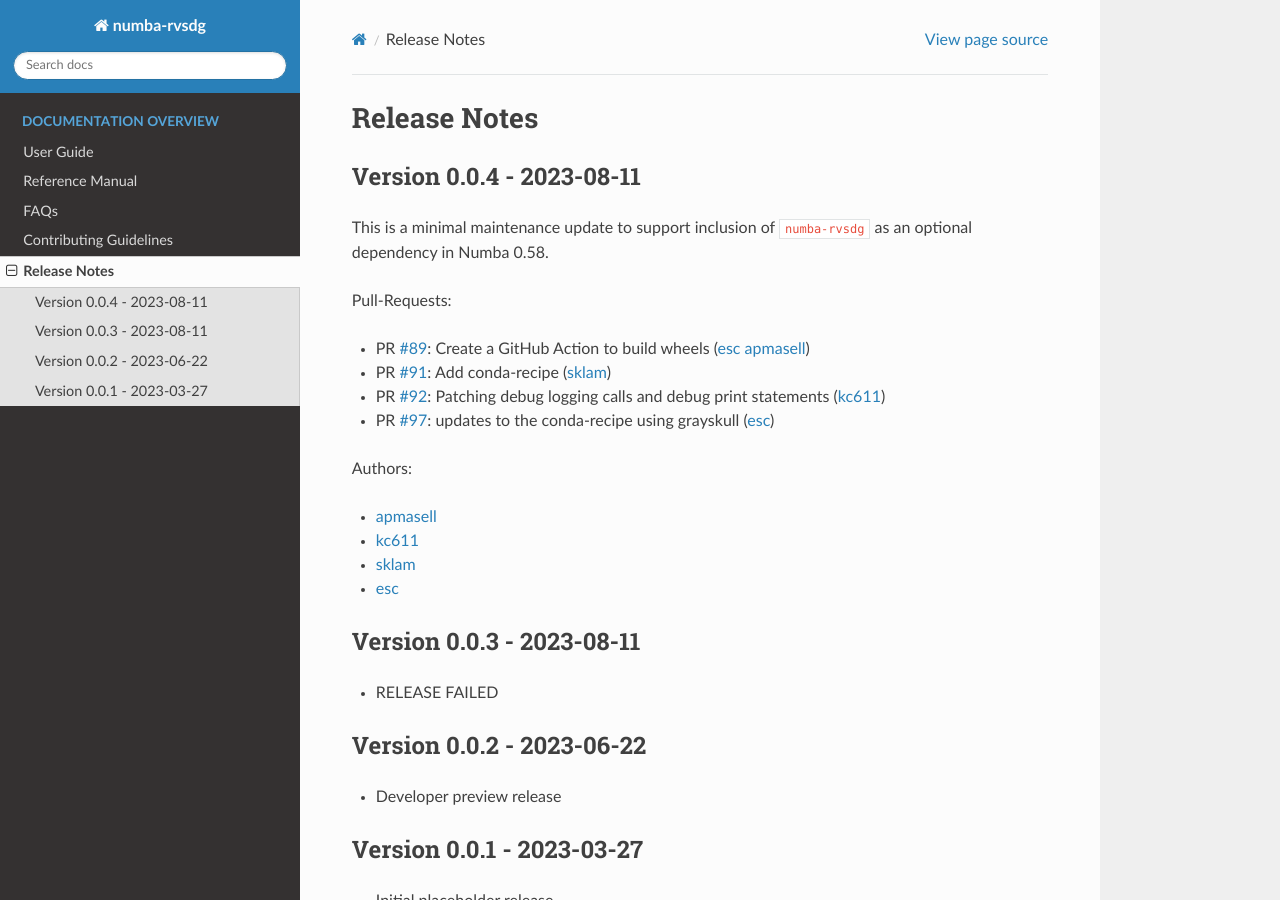
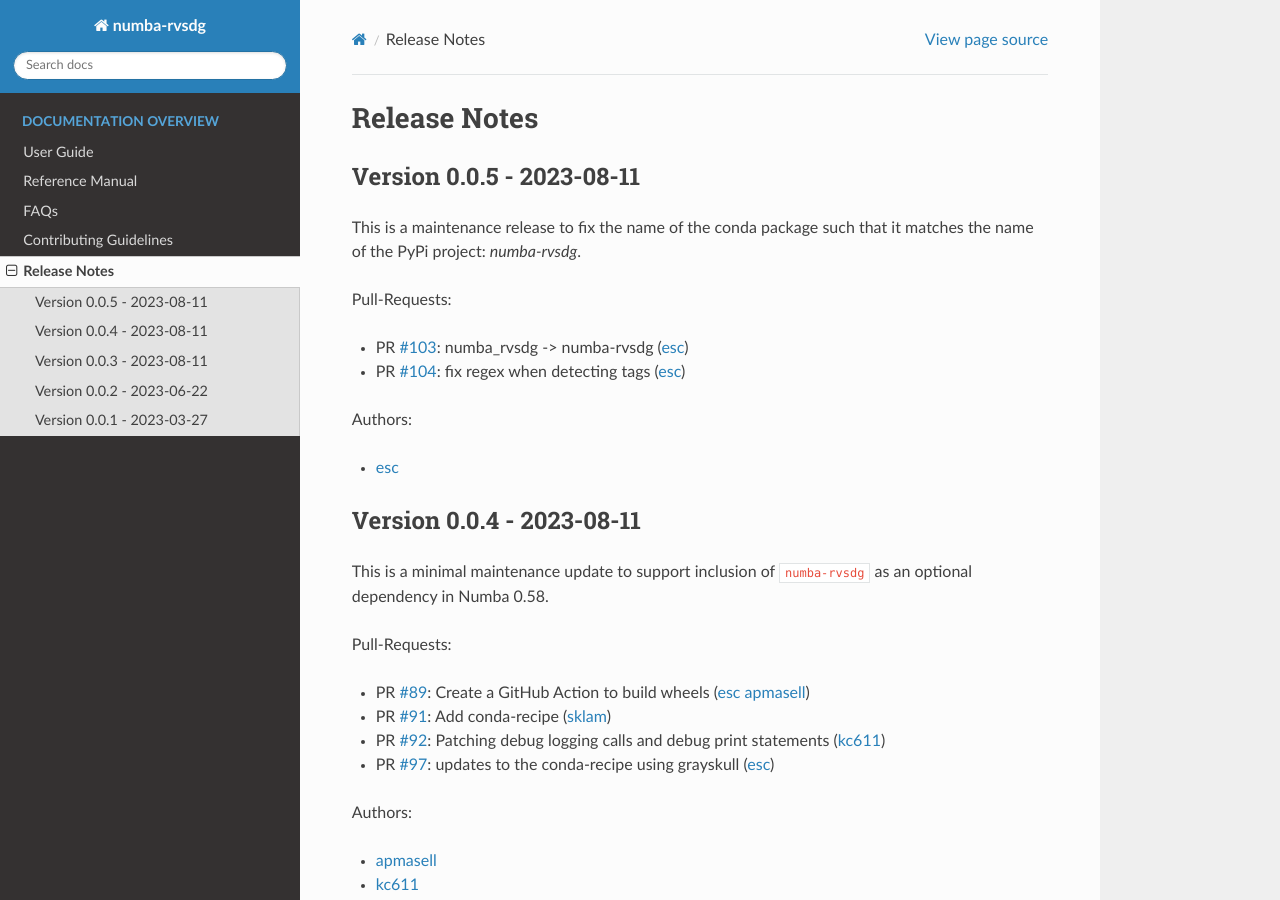
Before and after one commit to numba/numba-rvsdg, a Sphinx documentation site: the page built from docs/source/release_notes.rst, in a window 1280 px wide and 900 px high. Built offline with Sphinx 7.4.7 and the Read the Docs theme 2.0.0, drawn with Linux system fonts in a browser that asks for light colours; pages that are not in the unit, such as notebooks, are missing from menus.

Commit message:
update release notes for 0.0.5
As title

```diff
--- a/docs/source/release_notes.rst
+++ b/docs/source/release_notes.rst
@@ -1,6 +1,21 @@
 =============
 Release Notes
 =============
+
+Version 0.0.5 - 2023-08-11
+==========================
+
+This is a maintenance release to fix the name of the conda package such that it
+matches the name of the PyPi project: `numba-rvsdg`.
+
+Pull-Requests:
+
+* PR `#103 <https://github.com/numba/numba-rvsdg/pull/103>`_: numba_rvsdg -> numba-rvsdg (`esc <https://github.com/esc>`_)
+* PR `#104 <https://github.com/numba/numba-rvsdg/pull/104>`_: fix regex when detecting tags (`esc <https://github.com/esc>`_)
+
+Authors:
+
+* `esc <https://github.com/esc>`_
 
 Version 0.0.4 - 2023-08-11
 ==========================
```
